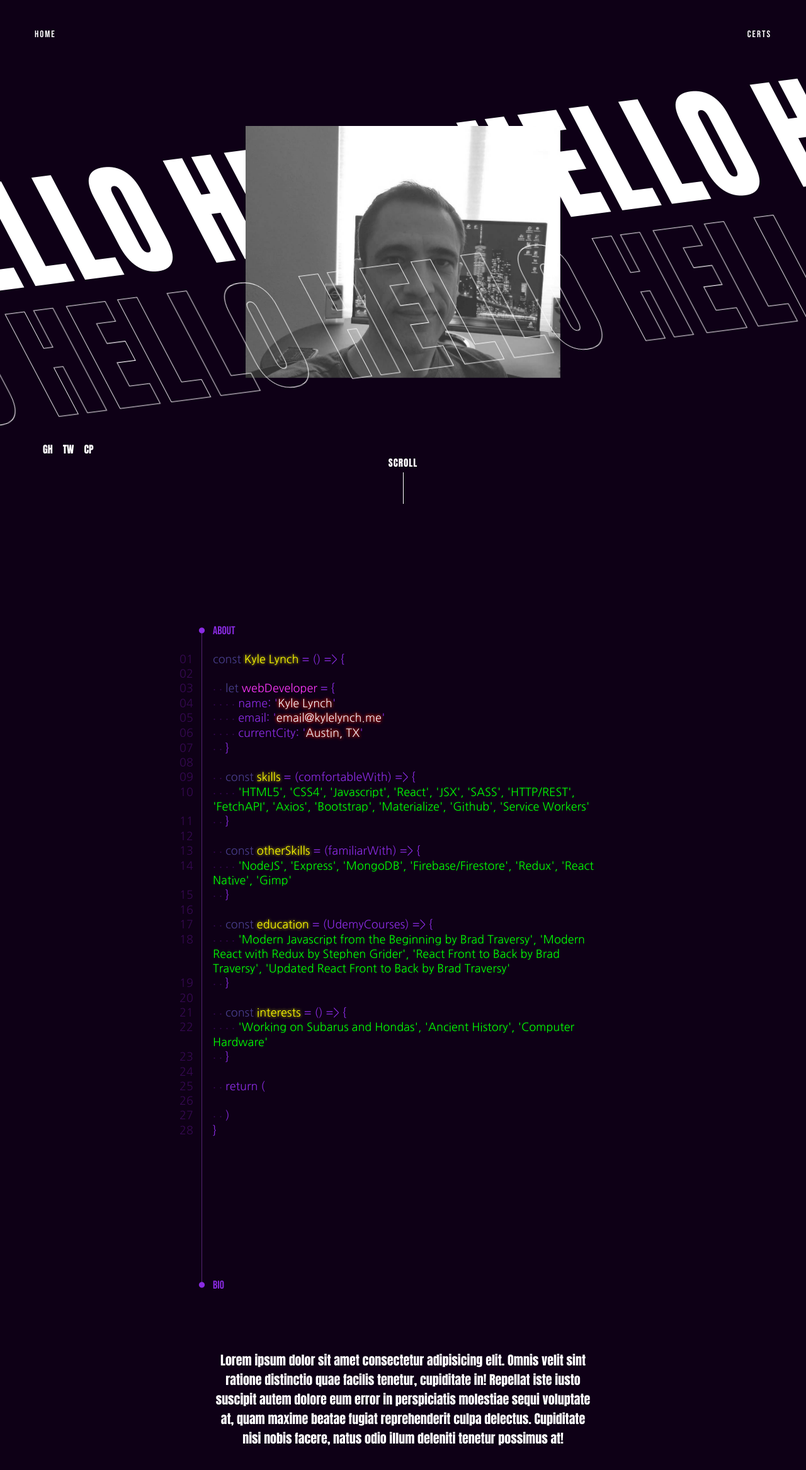
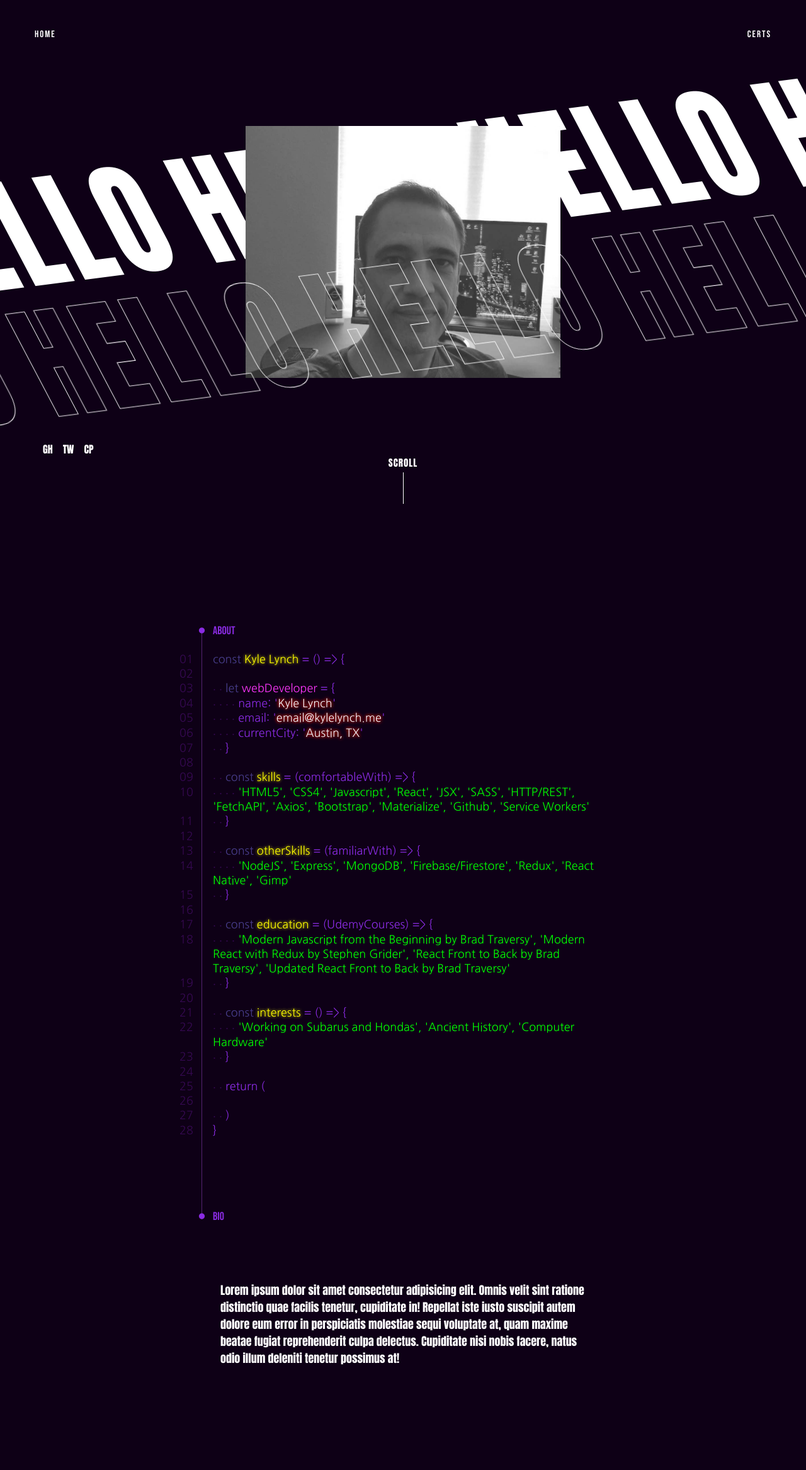
Before and after one commit to KyleKnolleLynch/My_Portfolio--Old, a React (Create React App) app: page /profile in a window 1280 px wide. Shown: the top 2334 px of the page at 63% size. Built offline with nearby package versions, Linux system fonts and the light colour scheme.

Commit message:
refactor useEffects with event listeners and useState

```diff
--- a/public/index.html
+++ b/public/index.html
@@ -2,7 +2,7 @@
 <html lang="en">
   <head>
     <meta charset="utf-8" />
-    <link rel="icon" href="%PUBLIC_URL%/favicon.ico" />
+    <link id="favicon" rel="icon" href="%PUBLIC_URL%/portfolio_logo_black_16.png" />
     <meta name="viewport" content="width=device-width, initial-scale=1" />
     <meta name="theme-color" content="#000000" />
     <meta
@@ -11,7 +11,7 @@
     />
     <link rel="apple-touch-icon" href="%PUBLIC_URL%/logo192.png" />
     <link rel="manifest" href="%PUBLIC_URL%/manifest.json" />
-    <title>Kyle Lynch</title>
+    <title>Kyle's Portfolio</title>
   </head>
   <body>
     <noscript>You need to enable JavaScript to run this app.</noscript>
--- a/src/App.js
+++ b/src/App.js
@@ -1,4 +1,4 @@
-import React from 'react';
+import React, { useEffect } from 'react';
 import { BrowserRouter as Router, Switch, Route } from 'react-router-dom';
 import { CSSTransition, TransitionGroup } from 'react-transition-group';
 import ScrollToTop from './components/layout/utils/ScrollToTop';
@@ -6,10 +6,22 @@ import Home from './components/pages/Home';
 import Profile from './components/pages/Profile';
 import Certs from './components/pages/Certs';
 import NotFound from './components/pages/NotFound';
+import favBlue from './assets/icons/portfolio_logo_black_16.png';
+import favRed from './assets/icons/portfolio_logo_white_16.png';
 
 import './css/main.css';
 
 const App = () => {
+  useEffect(() => {
+    const favicon = document.getElementById('favicon');
+    const changeFavicon = () => {
+      favicon.setAttribute('href', favBlue);
+      setTimeout(() => favicon.setAttribute('href', favRed), 4000);
+    };
+
+    setInterval(changeFavicon, 8000);
+  }, []);
+
   return (
     <Router>
       <ScrollToTop>
--- a/src/components/pages/Home.js
+++ b/src/components/pages/Home.js
@@ -13,11 +13,15 @@ const Home = () => {
   const [pos, setPos] = useState({ x: 0, y: 0 });
 
   useEffect(() => {
-    const parallax = e => {
+    const parallax = (e) => {
       const displays = document.querySelectorAll('.display');
-      setPos({ x: (e.clientX * 20) / 1000, y: (e.clientY * 20) / 1000 });
-      displays.forEach(display => {
-        display.style.transform = `translateX(${pos.x}px) translateY(${pos.y}px)`;
+      const displayStyle = {
+        x: (e.clientX * 20) / 1000,
+        y: (e.clientY * 20) / 1000,
+      };
+      setPos(displayStyle);
+      displays.forEach((display) => {
+        display.style.transform = `translate(${pos.x}px, ${pos.y}px)`;
       });
     };
     document.addEventListener('mousemove', parallax);
--- a/src/components/pages/Profile.js
+++ b/src/components/pages/Profile.js
@@ -8,18 +8,16 @@ import ProfileAbout from '../layout/ProfileAbout';
 import ProfileBio from '../layout/ProfileBio';
 
 const Profile = () => {
+  const [banStyle, setBanStyle] = useState(0);
   const [imgPos, setImgPos] = useState({ x: 0, y: 0 });
 
   useEffect(() => {
     const handleScroll = () => {
-      const banner1 = document.querySelector('.hello1');
-      const banner2 = document.querySelector('.hello2');
       if (window.scrollY > 1000) {
-        banner1.style.transform = 'translateX(0)';
-        banner2.style.transform = 'translateX(0)';
+        setBanStyle(0);
       } else {
-        banner1.style.transform = `translateX(-${window.scrollY / 2 + 100}px)`;
-        banner2.style.transform = `translateX(${window.scrollY / 2 + 100}px)`;
+        const slideStyle = window.scrollY / 2 + 100;
+        setBanStyle(slideStyle);
       }
     };
     document.addEventListener('scroll', handleScroll, { passive: true });
@@ -28,13 +26,15 @@ const Profile = () => {
 
   useEffect(() => {
     const parallax = (e) => {
-      const imgDiv = document.querySelector('.profile-img-div');
-      setImgPos({ x: (e.clientX * 20) / 1000, y: (e.clientY * 20) / 1000 });
-      imgDiv.style.transform = `translateX(${imgPos.x}px) translateY(${imgPos.y}px)`;
+      const imgDivStyle = {
+        x: (e.clientX * 20) / 1000,
+        y: (e.clientY * 20) / 1000,
+      };
+      setImgPos(imgDivStyle);
     };
     document.addEventListener('mousemove', parallax);
     return () => document.removeEventListener('mousemove', parallax);
-  }, [imgPos.x, imgPos.y]);
+  }, []);
 
   return (
     <div>
@@ -43,14 +43,27 @@ const Profile = () => {
       </header>
       <main className='profile-main'>
         <section className='profile-section-1'>
-          <div className='profile-img-div'>
+          <div
+            className='profile-img-div'
+            style={{ transform: `translate(${imgPos.x}px, ${imgPos.y}px)` }}
+          >
             <img src={ProfileImg} alt='profile' />
           </div>
           <div className='profile-banner-1 banner'>
-            <div className='hello1'>Hello Hello Hello Hello Hello Hello</div>
+            <div
+              className='hello1'
+              style={{ transform: `translateX(-${banStyle}px)` }}
+            >
+              Hello Hello Hello Hello Hello Hello
+            </div>
           </div>
           <div className='profile-banner-2 banner'>
-            <div className='hello2'>Hello Hello Hello Hello Hello Hello</div>
+            <div
+              className='hello2'
+              style={{ transform: `translateX(${banStyle}px)` }}
+            >
+              Hello Hello Hello Hello Hello Hello
+            </div>
           </div>
 
           <VisibilitySensor offset={{ bottom: 100, top: -400 }}>
--- a/src/scss/_profile.scss
+++ b/src/scss/_profile.scss
@@ -149,16 +149,18 @@
       color: #0f0;
     }
     .bio-title {
-      margin-top: 35%;
+      margin-top: 18%;
     }
   }
 }
 
 .profile-section-3 {
-  min-height: 100%;
-  max-width: 60rem;
-  margin: -10rem auto 50vh;
+  min-height: auto;
   p {
-    font-size: 2rem;
+    width: 90vw;
+    max-width: 70rem;
+    margin: -10rem auto 30rem;
+    font-size: 1.8rem;
+    text-align: left;
   }
 }
```
Also changed, not shown: src/scss/_mobile.scss (+25 -0 lines), src/assets/icons/portfolio_logo_black_16.png (added), src/assets/icons/portfolio_logo_white_16.png (added), src/css/main.css.
